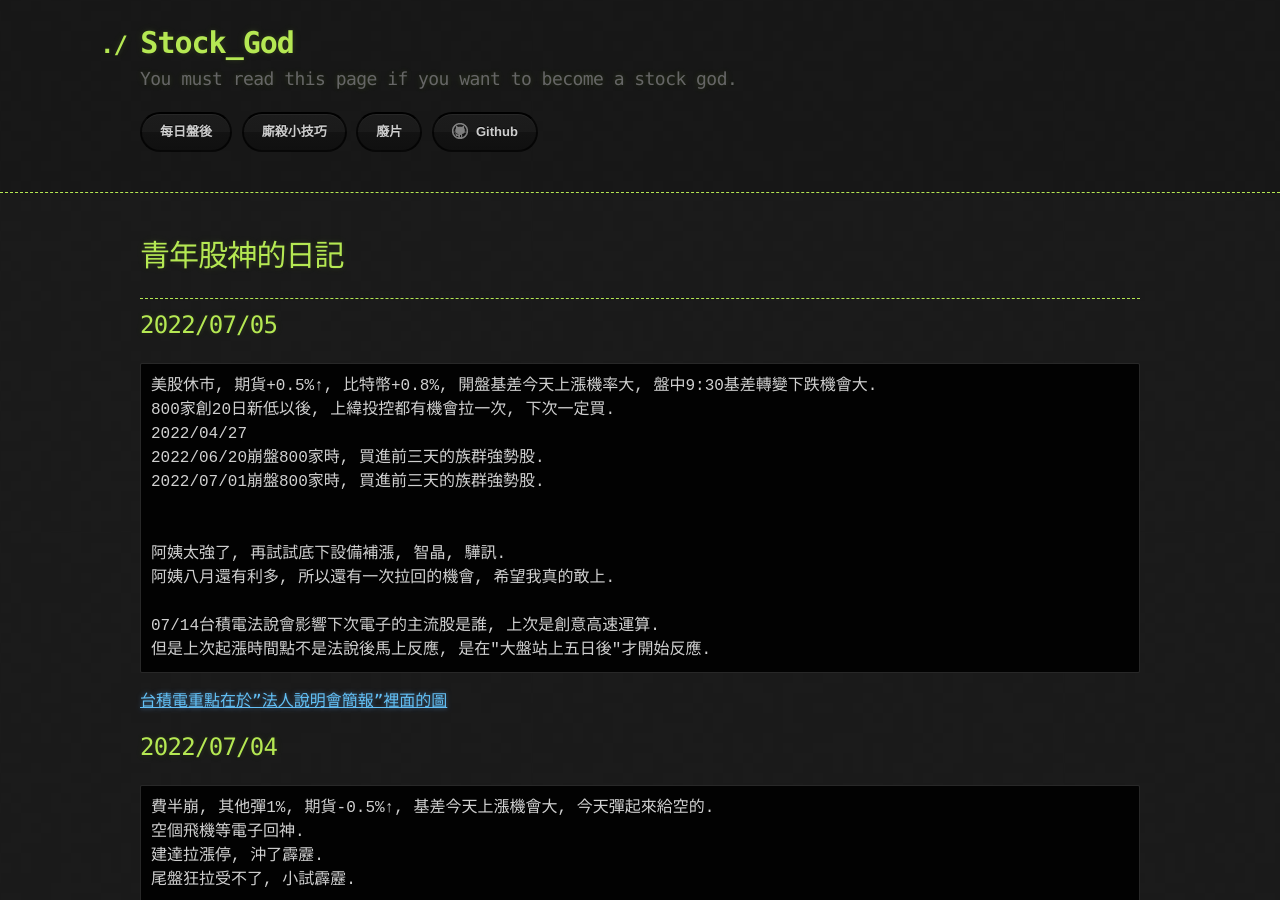
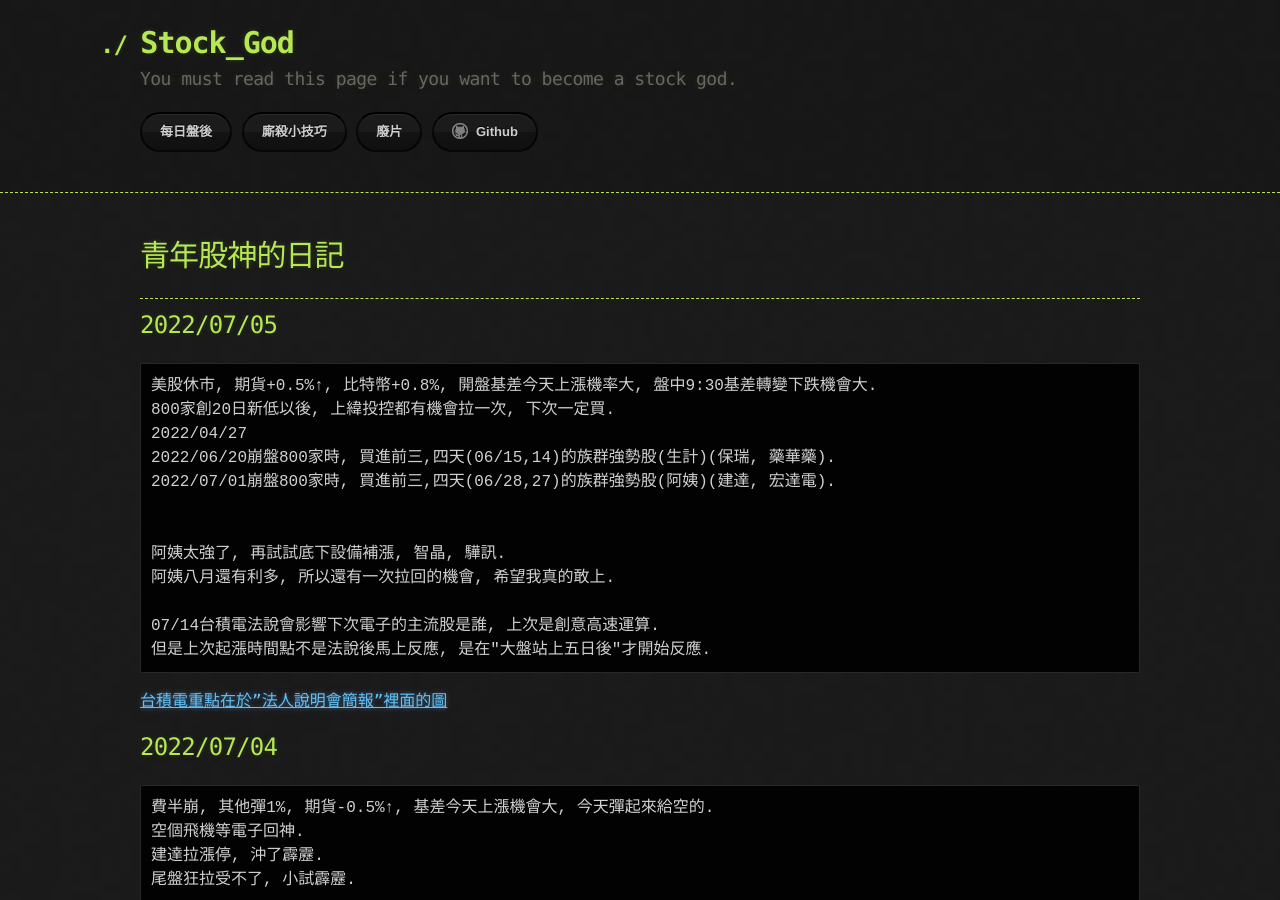
Before and after one commit to lepg5487/Stock_God, a Jekyll site: the page built from index.md, in a window 1280 px wide and 900 px high. Built offline with Jekyll 4.4.1, drawn with Linux system fonts in a browser that asks for light colours; our own code applies the rules of GitHub Pages for plain Markdown files.

Commit message:
Update index.md

```diff
--- a/index.md
+++ b/index.md
@@ -11,8 +11,8 @@ layout: testlayouts
 美股休市, 期貨+0.5%↑, 比特幣+0.8%, 開盤基差今天上漲機率大, 盤中9:30基差轉變下跌機會大.
 800家創20日新低以後, 上緯投控都有機會拉一次, 下次一定買.
 2022/04/27
-2022/06/20崩盤800家時, 買進前三天的族群強勢股.
-2022/07/01崩盤800家時, 買進前三天的族群強勢股.
+2022/06/20崩盤800家時, 買進前三,四天(06/15,14)的族群強勢股(生計)(保瑞, 藥華藥).
+2022/07/01崩盤800家時, 買進前三,四天(06/28,27)的族群強勢股(阿姨)(建達, 宏達電).
 
 
 阿姨太強了, 再試試底下設備補漲, 智晶, 驊訊.
```
